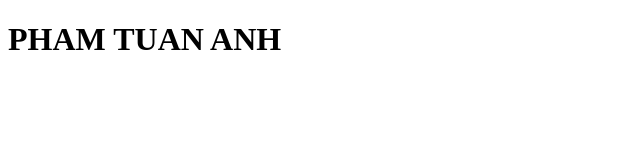
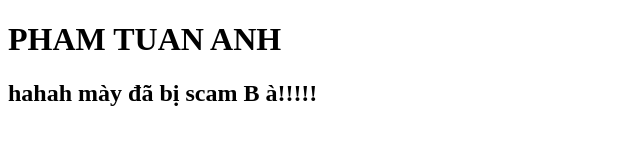
Before and after one commit to VaporeonUwU/TEAMAB, a plain HTML site: page index.html in a window 1280 px wide. Shown: the whole page, without its empty margins (0-640 px from the left). Drawn offline with Linux system fonts and the light colour scheme.

Commit message:
A sửa bài lần 1

```diff
--- a/index.html
+++ b/index.html
@@ -7,5 +7,6 @@
   </head>
   <body>
     <h1>PHAM TUAN ANH</h1>
+    <h2>hahah mày đã bị scam B à!!!!!</h2>
   </body>
 </html>
```
